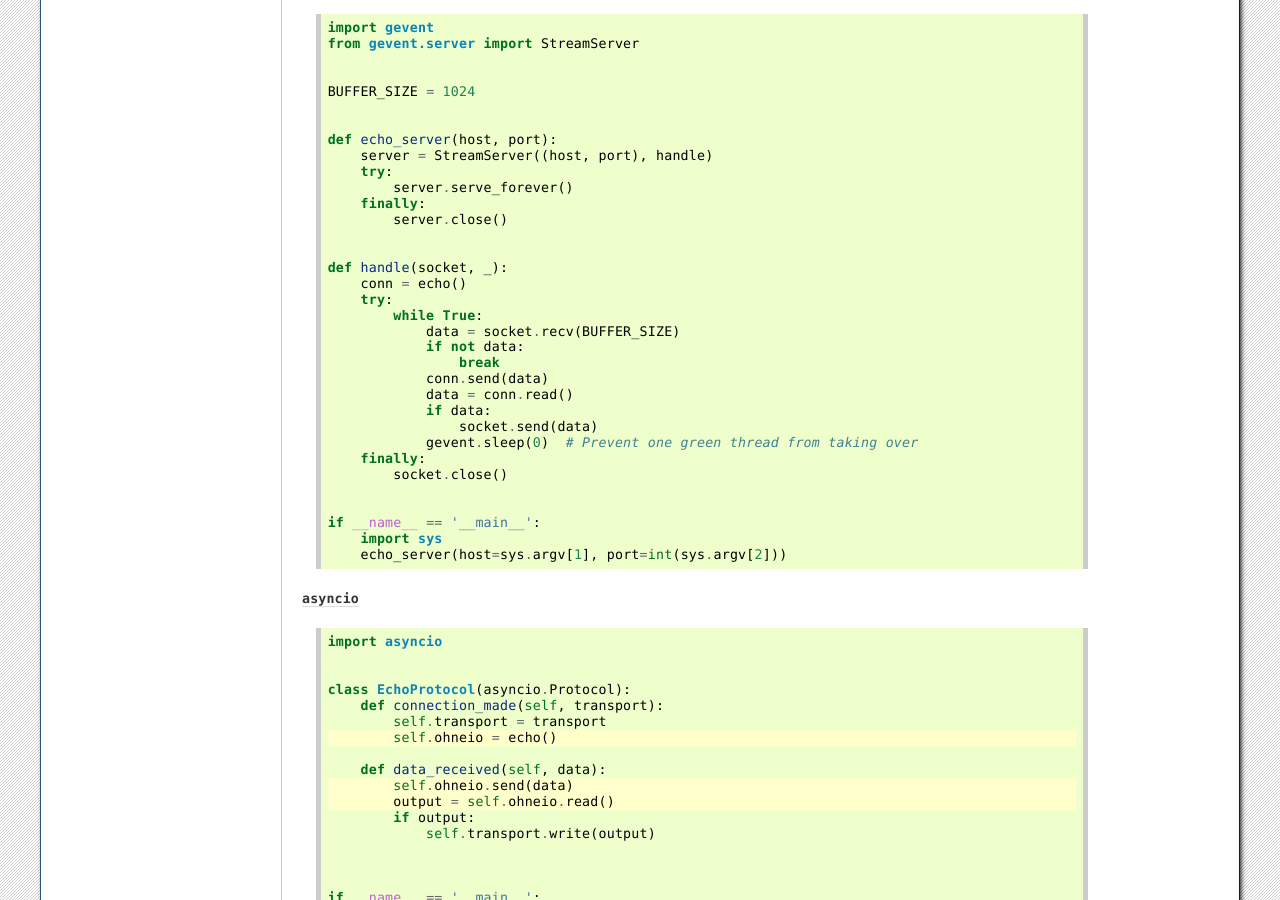
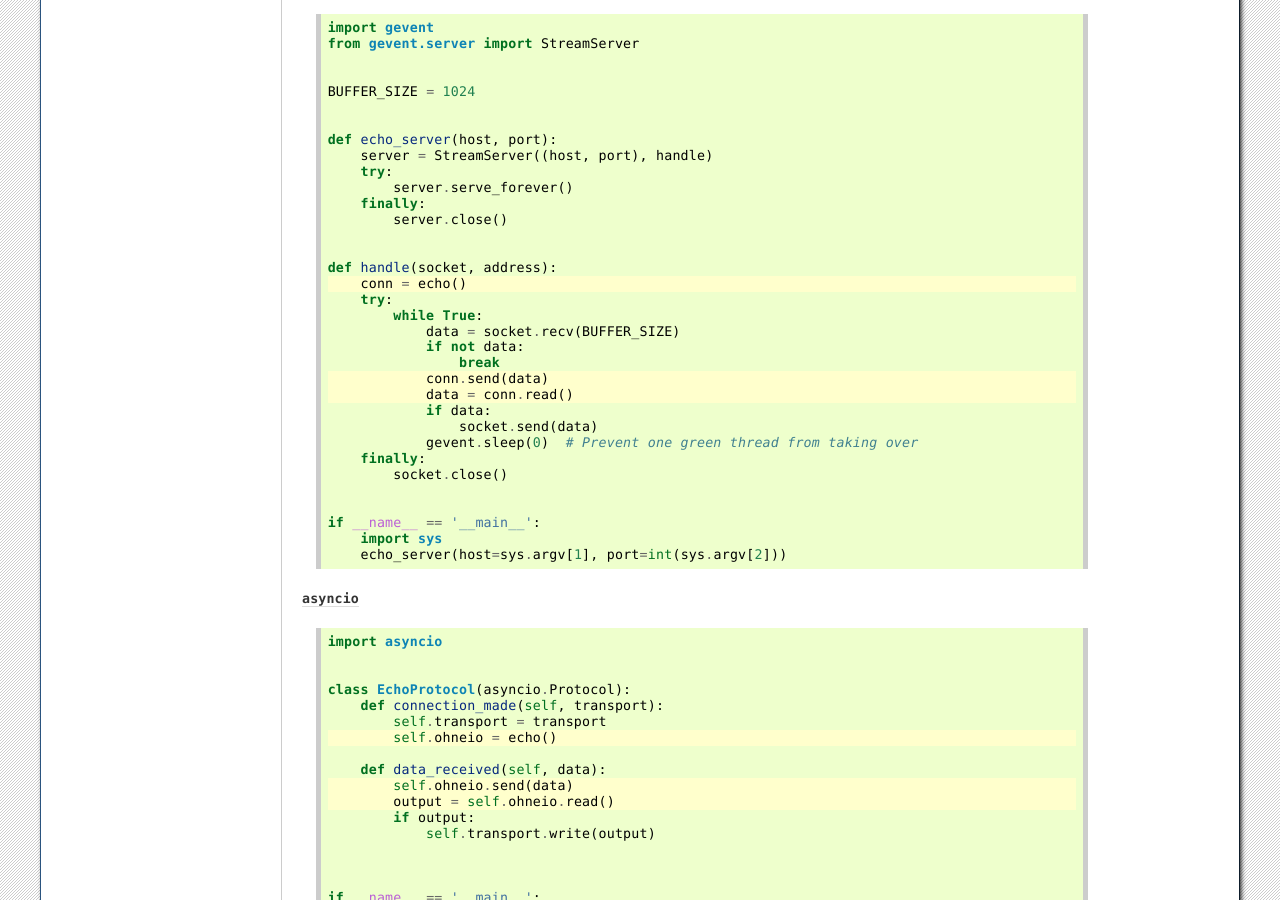
Before and after one commit to acatton/ohneio, a Sphinx documentation site: the page built from docs/source/getting_started.rst, in a window 1280 px wide and 900 px high, scrolled down 3221 px. Built offline with Sphinx 7.4.7, drawn with Linux system fonts in a browser that asks for light colours.

Commit message:
Fix gevent example

```diff
--- a/docs/source/getting_started.rst
+++ b/docs/source/getting_started.rst
@@ -192,7 +193,7 @@
             server.close()
 
 
-    def handle(socket, _):
+    def handle(socket, address):
         conn = echo()
         try:
             while True:
```
Also changed, not shown: other parts of docs/source/getting_started.rst (+1 -0 lines).
